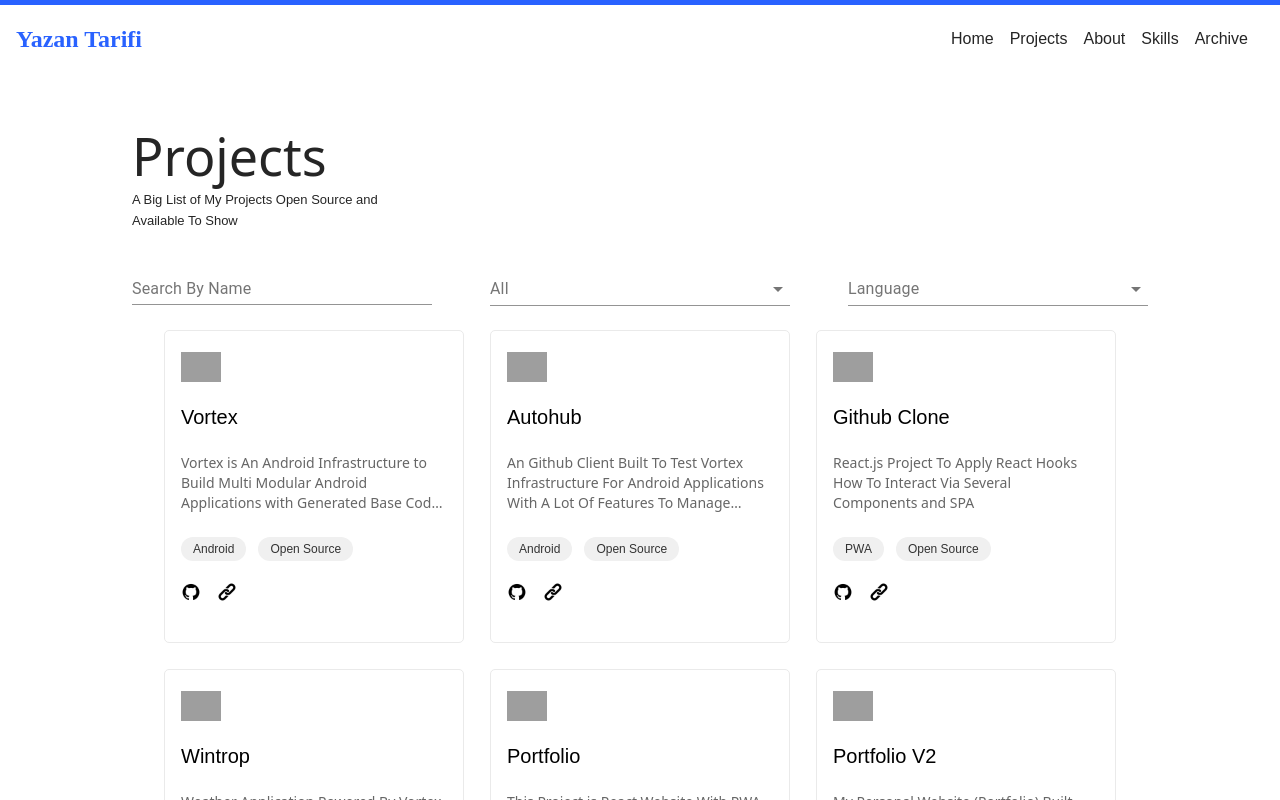
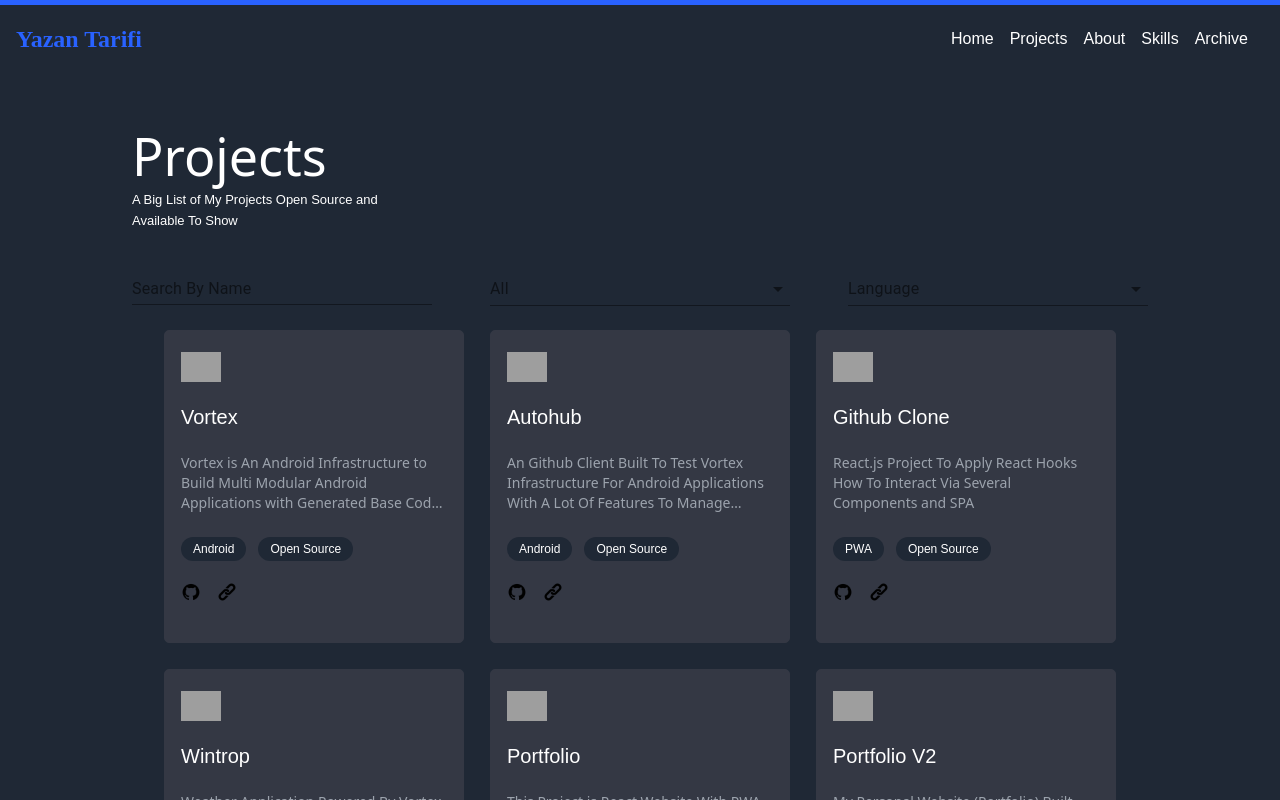
Before and after one commit to Yazan98/portfolio-next, a Next.js app: page /projects/all in a window 1280 px wide. Shown: the top 800 px of the page. Built offline with nearby package versions, Linux system fonts and the light colour scheme; grey boxes are pictures that could not be loaded.

Commit message:
Revamp Design To Dark Mode and Add Not Found Page

```diff
--- a/pages/_app.js
+++ b/pages/_app.js
@@ -3,6 +3,7 @@ import '../styles/skills_view.css';
 import '../styles/footer_style.scss';
 import '../styles/projects.scss';
 import '../styles/about.scss';
+import '../styles/not_found.scss';
 import '../styles/all_projects.scss';
 import '../styles/tools.scss';
 import React from 'react';
--- a/pages/projects/all.jsx
+++ b/pages/projects/all.jsx
@@ -34,7 +34,14 @@ export default function AllProjectsComponent() {
           <div />
           <div />
           <form className="SearchFields" noValidate autoComplete="off">
-            <TextField id="standard-basic" value={search} onChange={(e) => setSearch(e.target.value)} label="Search By Name" />
+            <TextField
+              style={{ color: 'white' }}
+              color="secondary"
+              id="standard-basic"
+              value={search}
+              onChange={(e) => setSearch(e.target.value)}
+              label="Search By Name"
+            />
           </form>
 
           <form className="SearchFields" noValidate autoComplete="off">
--- a/styles/all_projects.scss
+++ b/styles/all_projects.scss
@@ -67,8 +67,8 @@
 
 
 .ProjectCardContainer {
-  background-color: rgb(255, 255, 255);
-  border: 1px solid #eaeaea;
+  background-color: #343844;
+  border: 1px solid #343844;
   border-radius: 5px;
   text-align: left;
   flex: 1 1;
@@ -89,7 +89,7 @@
     height: 50px;
     line-height: 28px;
     font-size: 20px;
-    color: rgb(0, 0, 0);
+    color: white;
     justify-content: left;
     font-weight: 500;
     align-items: center;
@@ -101,7 +101,7 @@
     width: 100%;
     font-size: 14px;
     font-weight: normal;
-    color: rgb(102, 102, 102);
+    color: #9ca3ad;
     font-family: system-ui, "Helvetica Neue", Arial, sans-serif;
     overflow: hidden;
     text-overflow: ellipsis;
@@ -114,9 +114,9 @@
     margin-bottom: 5px;
     cursor: default;
     height: 24px;
-    color: rgb(51, 51, 51);
+    color: white;
     border-radius: 12px;
-    background-color: rgb(240, 240, 240);
+    background-color: #1f2835;
     font-size: 12px;
     box-sizing: border-box;
     line-height: 20px;
--- a/styles/footer_style.scss
+++ b/styles/footer_style.scss
@@ -1,7 +1,7 @@
 
 footer {
-  background-color: #eee;
+  background-color: #343844;
   padding: 1em;
   text-align: center;
-
+  color: #9ca3ad;
 }
--- a/styles/globals.scss
+++ b/styles/globals.scss
@@ -9,7 +9,8 @@ body {
 
   font-size: 16px;
   line-height: 1.56;
-  color: #252525;
+  color: white;
+  background-color: #1f2835;
 }
 
 a {
@@ -24,6 +25,7 @@ a {
 a, p, h1, h2, h3, h4, h5, label {
   margin: 0;
   padding: 0;
+  color: white;
 }
 
 ul {
@@ -155,7 +157,7 @@ span {
 }
 
 .HeaderButton {
-  background-color: #eee;
+  background-color: #343844;
   border: none;
   text-align: center;
   border-radius: 20px;
--- /dev/null
+++ b/styles/not_found.scss
@@ -0,0 +1,15 @@
+@import "base";
+
+.NotFoundContainer {
+  height: 100vh;
+  text-align: center;
+  display: flex;
+  justify-content: center;
+  place-items: center center;
+
+  .Content {
+    h1 {
+      font-size: 200px;
+    }
+  }
+}
--- a/styles/skills_view.css
+++ b/styles/skills_view.css
@@ -17,7 +17,7 @@
     font-family: "Helvetica Neue",Helvetica,Arial,sans-serif;
     font-size: 14px;
     line-height: 1.42857143;
-    color: #333;
+    color: #9ca3ad;
 }
 
 .HomeSkillsViewComponent .Des {
@@ -56,7 +56,7 @@
 .SkillsContent .Item hr {
     margin-bottom: 20px;
     border: 0;
-    border-top: 1px solid #eee;
+    border-top: 1px solid #9ca3ad;
 }
 
 .HomeSkillsViewComponent .Title {
```
Also changed, not shown: package.json (+11 -0 lines), pages/404.jsx (added, +15 -0 lines).
